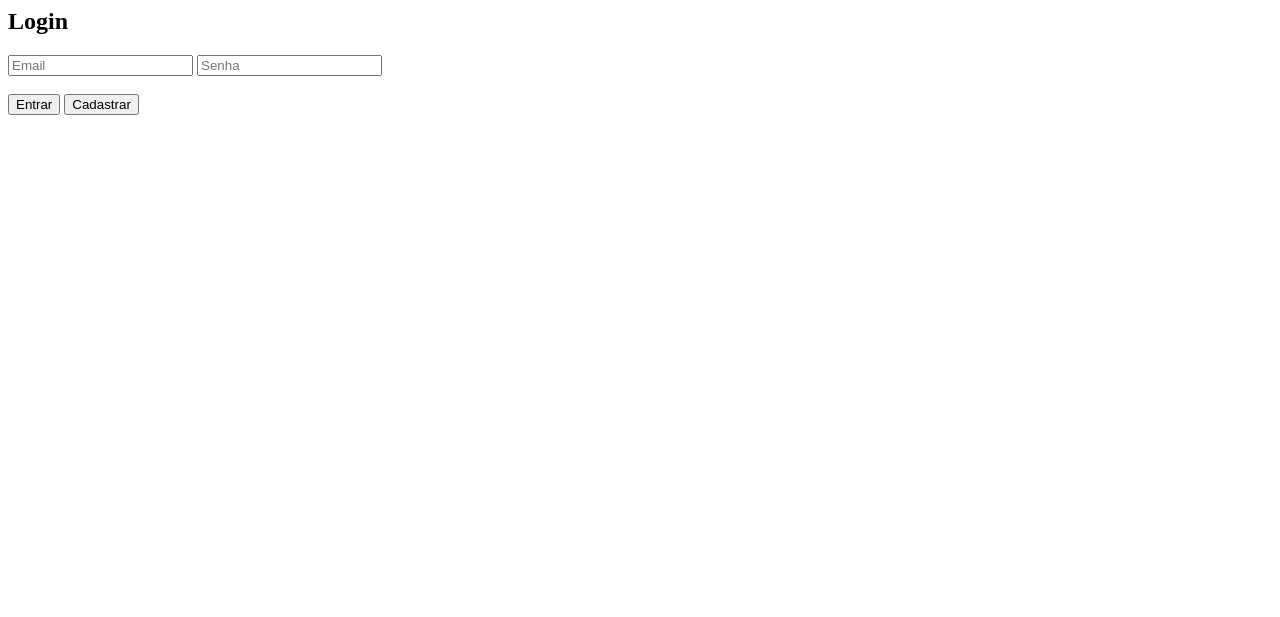
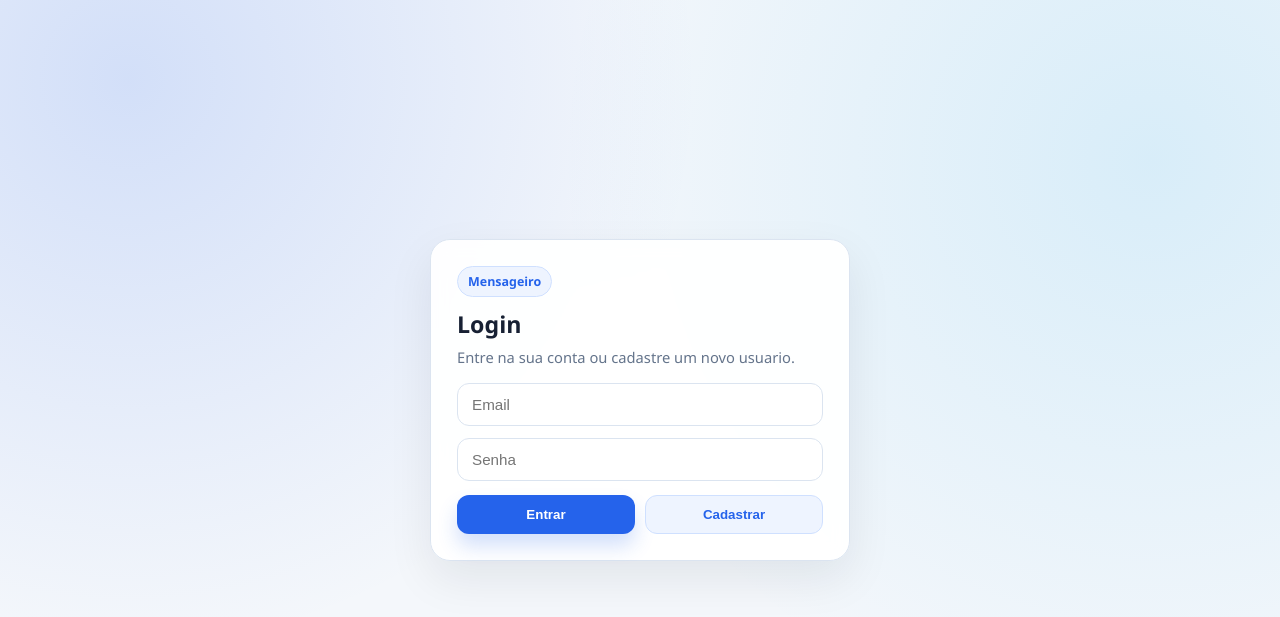
Before and after one commit to JoseVitor2510/Mensageiro, a Flask app: page / in a window 1280 px wide. Shown: the top 617 px of the page. Run offline with Flask 3, Linux system fonts and the light colour scheme.

Commit message:
feat: Atualiza CSS do login

```diff
--- a/templates/login.html
+++ b/templates/login.html
@@ -1,12 +1,157 @@
-<h2>Login</h2>
+<style>
+  :root {
+    --bg: #f4f7fb;
+    --card: rgba(255, 255, 255, 0.94);
+    --text: #172033;
+    --muted: #64748b;
+    --primary: #2563eb;
+    --primary-hover: #1d4ed8;
+    --border: #dbe4f0;
+    --soft: #eef4ff;
+    --shadow: 0 18px 45px rgba(15, 23, 42, 0.08);
+    --radius: 18px;
+  }
 
-<input id="email" placeholder="Email">
-<input id="password" type="password" placeholder="Senha">
+  * {
+    box-sizing: border-box;
+  }
 
-<br><br>
+  body {
+    margin: 0;
+    min-height: 100vh;
+    font-family: Segoe UI, Tahoma, sans-serif;
+    color: var(--text);
+    background:
+      radial-gradient(circle at 10% 10%, rgba(37, 99, 235, 0.16), transparent 42%),
+      radial-gradient(circle at 90% 20%, rgba(14, 165, 233, 0.12), transparent 45%),
+      var(--bg);
+    display: grid;
+    place-items: center;
+    padding: 24px;
+  }
 
-<button onclick="login()">Entrar</button>
-<button onclick="register()">Cadastrar</button>
+  .login-card {
+    width: min(100%, 420px);
+    background: var(--card);
+    border: 1px solid var(--border);
+    border-radius: 20px;
+    box-shadow: var(--shadow);
+    backdrop-filter: blur(8px);
+    padding: 26px;
+    display: grid;
+    gap: 14px;
+  }
+
+  .brand {
+    width: fit-content;
+    padding: 6px 10px;
+    border-radius: 999px;
+    font-size: 0.78rem;
+    font-weight: 700;
+    color: var(--primary);
+    background: var(--soft);
+    border: 1px solid #cfe0ff;
+  }
+
+  h2 {
+    margin: 0;
+    font-size: 1.45rem;
+    line-height: 1.2;
+  }
+
+  .subtitle {
+    margin: -6px 0 2px;
+    color: var(--muted);
+    font-size: 0.92rem;
+  }
+
+  .fields {
+    display: grid;
+    gap: 12px;
+  }
+
+  input {
+    width: 100%;
+    border: 1px solid var(--border);
+    border-radius: 12px;
+    padding: 12px 14px;
+    font-size: 0.95rem;
+    outline: none;
+    background: #fff;
+    transition: border-color 0.15s ease, box-shadow 0.15s ease;
+  }
+
+  input:focus {
+    border-color: rgba(37, 99, 235, 0.55);
+    box-shadow: 0 0 0 4px rgba(37, 99, 235, 0.12);
+  }
+
+  .actions {
+    display: grid;
+    grid-template-columns: 1fr 1fr;
+    gap: 10px;
+  }
+
+  button {
+    border-radius: 12px;
+    padding: 11px 14px;
+    font-weight: 600;
+    cursor: pointer;
+    transition: transform 0.15s ease, box-shadow 0.15s ease, background-color 0.15s ease;
+  }
+
+  .btn-primary {
+    border: 0;
+    background: var(--primary);
+    color: #fff;
+    box-shadow: 0 12px 20px rgba(37, 99, 235, 0.2);
+  }
+
+  .btn-primary:hover {
+    background: var(--primary-hover);
+  }
+
+  .btn-secondary {
+    border: 1px solid #cfe0ff;
+    background: var(--soft);
+    color: var(--primary);
+  }
+
+  .btn-secondary:hover {
+    background: #e4eeff;
+  }
+
+  button:hover {
+    transform: translateY(-1px);
+  }
+
+  @media (max-width: 420px) {
+    .login-card {
+      padding: 18px;
+      border-radius: 16px;
+    }
+
+    .actions {
+      grid-template-columns: 1fr;
+    }
+  }
+</style>
+
+<section class="login-card">
+  <span class="brand">Mensageiro</span>
+  <h2>Login</h2>
+  <p class="subtitle">Entre na sua conta ou cadastre um novo usuario.</p>
+
+  <div class="fields">
+    <input id="email" placeholder="Email" />
+    <input id="password" type="password" placeholder="Senha" />
+  </div>
+
+  <div class="actions">
+    <button class="btn-primary" onclick="login()">Entrar</button>
+    <button class="btn-secondary" onclick="register()">Cadastrar</button>
+  </div>
+</section>
 
 <script>
 function login(){
@@ -46,7 +191,7 @@ function register(){
     .then(res => res.json().then(data => ({ ok: res.ok, data })))
     .then(({ ok, data }) => {
         if(ok){
-            alert("Usuário criado com sucesso!")
+            alert("Usuario criado com sucesso!")
 
             // limpa campos
             email.value = ""
```
